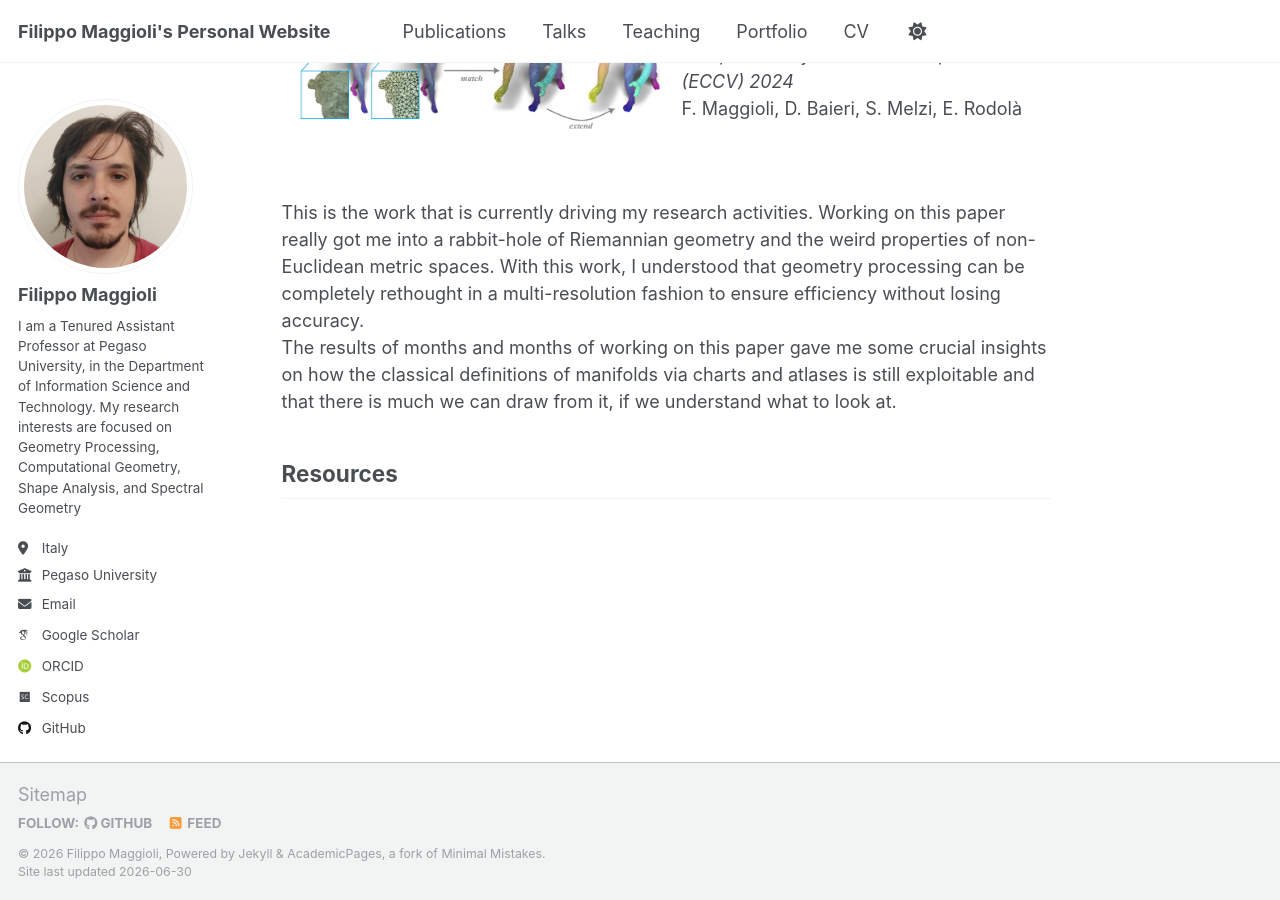
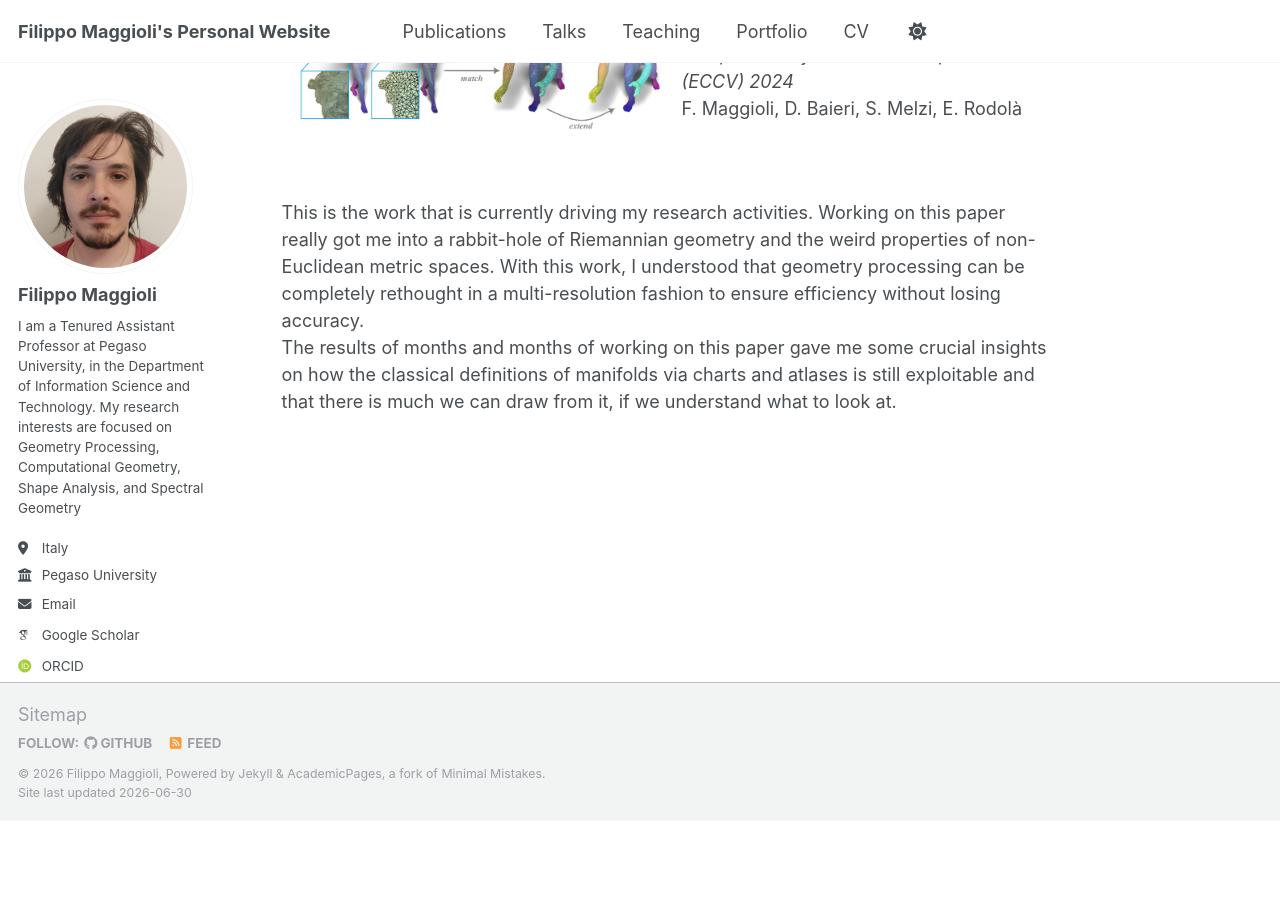
Before and after one commit to fmaggioli/fmaggioli.github.io, a Jekyll site: the page built from _pages/about.md, in a window 1280 px wide and 900 px high, scrolled down 1002 px. Built offline with Jekyll 4.4.1, drawn with Linux system fonts in a browser that asks for light colours; some web fonts are replaced; after the commit the page ends 1822 px from its top, so only the background shows below that.

Commit message:
Extra polishing of project pages.

```diff
--- a/_layouts/single.html
+++ b/_layouts/single.html
@@ -59,7 +59,9 @@ layout: default
         {{ content }}
 
 
+        {% if page.citation or page.paperurl or page.supmaturl or page.arxivurl or page.codeurl or page.doi or page.bibtexturl %}
         <h2>Resources</h2>
+        {% endif %}
         <p style="font-size: smaller">
         {% if page.citation %}
           Recommended citation: {{ page.citation }}<br/>
```
